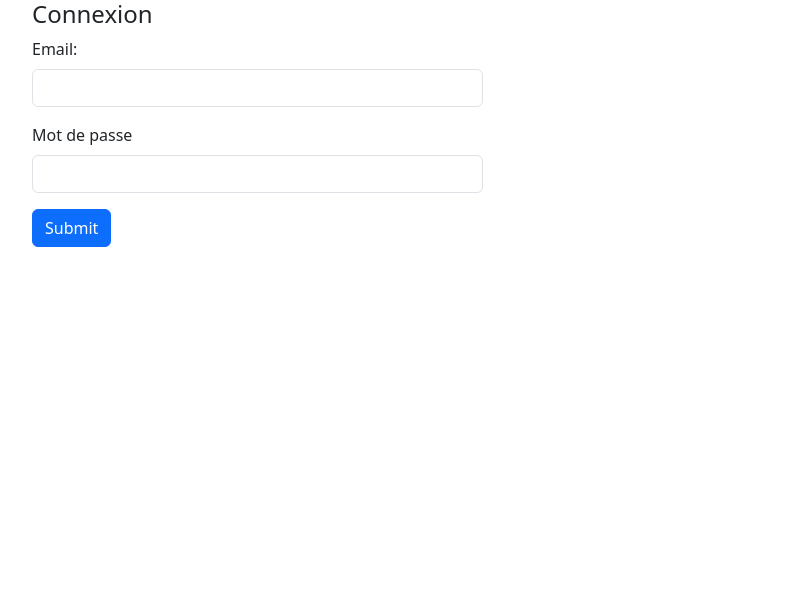
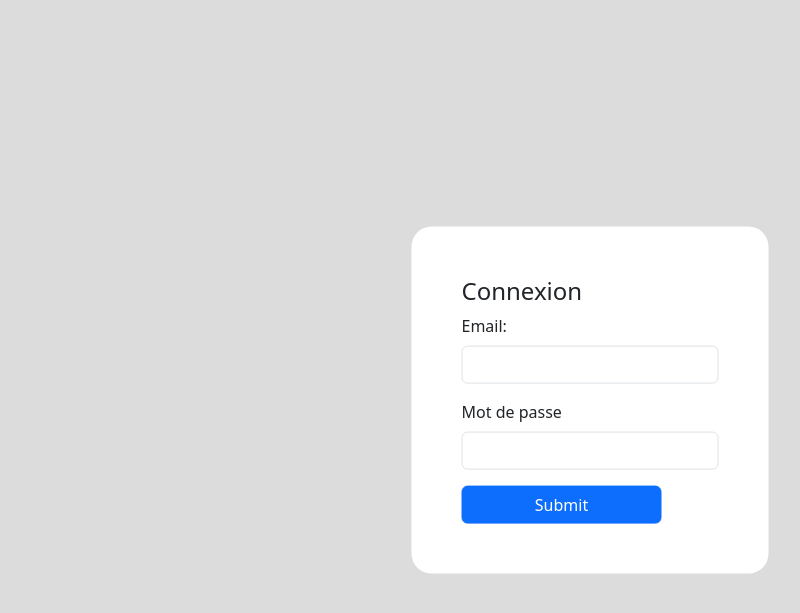
Before and after one commit to Princessai/creatix-cgt, a PHP site: page /admin/connexion.php in a window 1280 px wide. Shown: the top 613 px of the page, without its empty margins (50-850 px from the left). Run offline with PHP 8.4, Linux system fonts and the light colour scheme.

Commit message:
ajout style admin

```diff
--- a/site/admin/connexion.php
+++ b/site/admin/connexion.php
@@ -10,14 +10,14 @@ session_start();
     <meta name="viewport" content="width=device-width, initial-scale=1.0">
     <title>Connexion - administrateur</title>
     <link href="https://cdn.jsdelivr.net/npm/bootstrap@5.3.2/dist/css/bootstrap.min.css" rel="stylesheet" integrity="sha384-T3c6CoIi6uLrA9TneNEoa7RxnatzjcDSCmG1MXxSR1GAsXEV/Dwwykc2MPK8M2HN" crossorigin="anonymous">
-
+    <link rel="stylesheet" href="css/style-admin.css">
 </head>
 
 <body>
     <div class="container">
         <div class="row">
             <div class="col-md-5">
-                <form action="" method="POST">
+                <form class="connexionForm" action="" method="POST">
                     <?php
                     $host = 'localhost';
                     $database = 'creatix';
--- a/site/admin/css/style-admin.css
+++ b/site/admin/css/style-admin.css
@@ -1,3 +1,20 @@
+body{
+    margin: 0;
+    padding: 0;
+    background-color: gainsboro;
+}
+
+.connexionForm {
+    width: fit-content;
+    background-color: #fff;
+    padding: 50px;
+    border-radius: 20px;
+    position: absolute;
+    top: 50%;
+    left: 50%;
+    transform: translate(-50%, -50%);
+}
+
 body{
     margin: 0;
     padding: 0;
@@ -30,13 +47,6 @@ button{
 }
 
 
-
-
-
-
-
-
-
 #haut-page{
  background-color: #2988E3;
  height: 60px;
```
